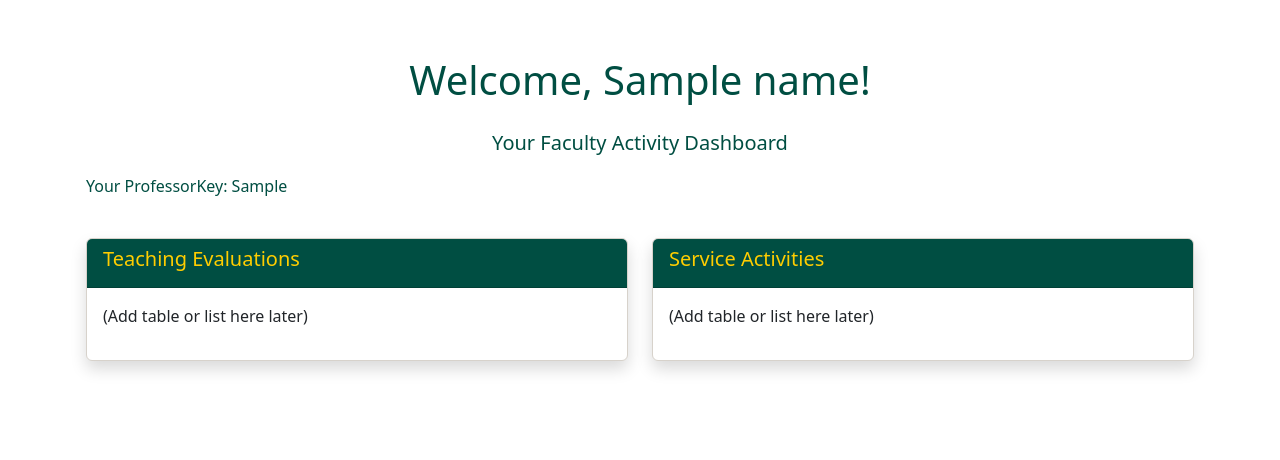
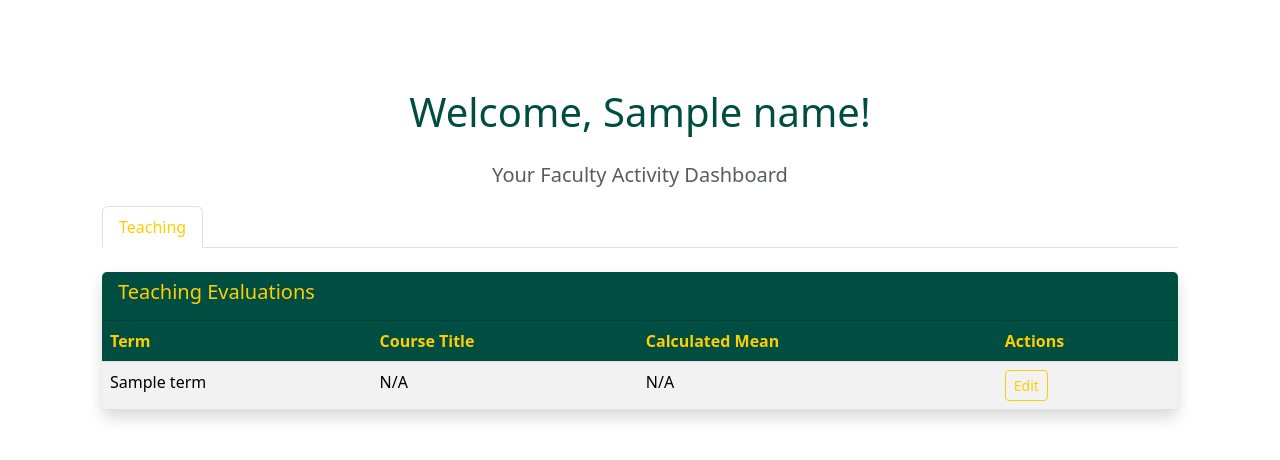
Before and after one commit to Akshay501/FAR_Dashboard, a Flask app: template templates/professor/dashboard.html in a window 1280 px wide. Shown: the part 130-590 px from the top of the page. Run offline with Flask 3, Linux system fonts and the light colour scheme; the template is opened without the code that fills it: most values are stand-ins (such as "Sample title", 1, 10 or a date in 2020).

Commit message:
Professor Dashboard
Created Professor Dashboard with Sections ( Teaching, Service, Grants tabs).

```diff
--- a/app.py
+++ b/app.py
@@ -2,6 +2,9 @@ from flask import Flask, render_template, request, redirect, url_for, flash, ses
 from flask_login import LoginManager, UserMixin, login_user, logout_user, login_required, current_user
 from models.user import user
 from models.professor import professor
+from models.teachingevaluation import teachingevaluation
+from models.service import service
+from models.grants import grants
 import os
 
 app = Flask(__name__)
@@ -74,9 +77,27 @@ def professor_dashboard():
     if current_user.role != 'professor':
         return redirect(url_for('login'))
 
+    # Fetch teaching evaluations
+    te = teachingevaluation()
+    te.getByProfessor(current_user.professor_key)
+    evals = te.data
+
+    # Fetch service activities
+    srv = service()
+    srv.getByProfessor(current_user.professor_key)
+    services = srv.data
+
+    # Fetch grants
+    gr = grants()
+    gr.getByProfessor(current_user.professor_key)
+    grants_list = gr.data
+
     return render_template('professor/dashboard.html',
                            name=current_user.name,
-                           professor_key=current_user.professor_key)
+                           professor_key=current_user.professor_key,
+                           evals=evals,
+                           services=services,
+                           grants_list=grants_list)
 
 @app.route('/admin/dashboard', methods=['GET', 'POST'])
 @login_required
--- a/templates/professor/dashboard.html
+++ b/templates/professor/dashboard.html
@@ -1,35 +1,159 @@
 {% extends "base.html" %}
+
 {% block content %}
-<div class="row">
-  <div class="col-12">
+<div class="container">
   <h1 class="text-center mb-4" style="color: #004e42;">
     Welcome, {{ name }}!
   </h1>
-    <p class="lead text-center">Your Faculty Activity Dashboard</p>
-    <p>Your ProfessorKey: {{ professor_key }}</p>
+  <p class="lead text-center text-muted">
+    Your Faculty Activity Dashboard
+  </p>
+
+  <!-- Tabs for sections -->
+  <ul class="nav nav-tabs mb-4" role="tablist">
+    <li class="nav-item" role="presentation">
+      <button class="nav-link active" id="teaching-tab" data-bs-toggle="tab" data-bs-target="#teaching" type="button" role="tab" aria-controls="teaching" aria-selected="true">
+        Teaching
+      </button>
+    </li>
+    <li class="nav-item" role="presentation">
+      <button class="nav-link" id="service-tab" data-bs-toggle="tab" data-bs-target="#service" type="button" role="tab" aria-controls="service" aria-selected="false">
+        Service
+      </button>
+    </li>
+    <li class="nav-item" role="presentation">
+      <button class="nav-link" id="grants-tab" data-bs-toggle="tab" data-bs-target="#grants" type="button" role="tab" aria-controls="grants" aria-selected="false">
+        Grants
+      </button>
+    </li>
+  </ul>
+
+  <div class="tab-content">
+    <!-- Teaching Tab -->
+    <div class="tab-pane fade show active" id="teaching" role="tabpanel" aria-labelledby="teaching-tab">
+      <div class="card shadow border-0">
+        <div class="card-header" style="background-color: #004e42; color: #ffcd00;">
+          <h5>Teaching Evaluations</h5>
+        </div>
+        <div class="card-body p-0">
+          {% if evals %}
+            <div class="table-responsive">
+              <table class="table table-striped table-hover mb-0">
+                <thead>
+                  <tr>
+                    <th>Term</th>
+                    <th>Course Title</th>
+                    <th>Calculated Mean</th>
+                    <th>Actions</th>
+                  </tr>
+                </thead>
+                <tbody>
+                  {% for eval in evals %}
+                  <tr>
+                    <td>{{ eval['Term'] or 'N/A' }}</td>
+                    <td>{{ eval['Course Title'] or 'N/A' }}</td>
+                    <td>{{ eval['Calculated Mean'] or 'N/A' }}</td>
+                    <td>
+                      <a href="#" class="btn btn-sm btn-outline-primary">Edit</a>
+                    </td>
+                  </tr>
+                  {% endfor %}
+                </tbody>
+              </table>
+            </div>
+          {% else %}
+            <p class="text-center text-muted mt-3">No teaching evaluations found.</p>
+          {% endif %}
+        </div>
       </div>
     </div>
 
-<div class="row mt-4">
-  <div class="col-md-6">
-    <div class="card shadow">
+    <!-- Service Tab -->
+    <div class="tab-pane fade" id="service" role="tabpanel" aria-labelledby="service-tab">
+      <div class="card shadow border-0">
         <div class="card-header" style="background-color: #004e42; color: #ffcd00;">
-        <h5>Teaching Evaluations</h5>
+          <h5>Service Activities</h5>
         </div>
-      <div class="card-body">
-        <p>(Add table or list here later)</p>
+        <div class="card-body p-0">
+          {% if services %}
+            <div class="table-responsive">
+              <table class="table table-striped table-hover mb-0">
+                <thead>
+                  <tr>
+                    <th>Type</th>
+                    <th>Term</th>
+                    <th>Position</th>
+                    <th>Hours/Semester</th>
+                    <th>Actions</th>
+                  </tr>
+                </thead>
+                <tbody>
+                  {% for srv in services %}
+                  <tr>
+                    <td>{{ srv['Type'] or 'N/A' }}</td>
+                    <td>{{ srv['Term'] or 'N/A' }}</td>
+                    <td>{{ srv['Position'] or 'N/A' }}</td>
+                    <td>{{ srv['Hours/Semester'] or 'N/A' }}</td>
+                    <td>
+                      <a href="#" class="btn btn-sm btn-outline-primary">Edit</a>
+                    </td>
+                  </tr>
+                  {% endfor %}
+                </tbody>
+              </table>
+            </div>
+          {% else %}
+            <p class="text-center text-muted mt-3">No service activities found.</p>
+          {% endif %}
         </div>
       </div>
     </div>
-  <div class="col-md-6">
-    <div class="card shadow">
+
+    <!-- Grants Tab -->
+    <div class="tab-pane fade" id="grants" role="tabpanel" aria-labelledby="grants-tab">
+      <div class="card shadow border-0">
         <div class="card-header" style="background-color: #004e42; color: #ffcd00;">
-        <h5>Service Activities</h5>
+          <h5>Grants</h5>
         </div>
-      <div class="card-body">
-        <p>(Add table or list here later)</p>
+        <div class="card-body p-0">
+          {% if grants_list %}
+            <div class="table-responsive">
+              <table class="table table-striped table-hover mb-0">
+                <thead>
+                  <tr>
+                    <th>Title</th>
+                    <th>Begin Date</th>
+                    <th>End Date</th>
+                    <th>Allocated Amount</th>
+                    <th>Actions</th>
+                  </tr>
+                </thead>
+                <tbody>
+                  {% for gr in grants_list %}
+                  <tr>
+                    <td>{{ gr['Title'] or 'N/A' }}</td>
+                    <td>{{ gr['Begin Date'] or 'N/A' }}</td>
+                    <td>{{ gr['End Date'] or 'N/A' }}</td>
+                    <td>{{ gr['Allocated Amount'] or 'N/A' }}</td>
+                    <td>
+                      <a href="#" class="btn btn-sm btn-outline-primary">Edit</a>
+                    </td>
+                  </tr>
+                  {% endfor %}
+                </tbody>
+              </table>
+            </div>
+          {% else %}
+            <p class="text-center text-muted mt-3">No grants found.</p>
+          {% endif %}
         </div>
       </div>
     </div>
   </div>
+</div>
+
+<!-- Bootstrap tab script (if not in base.html) -->
+<script>
+  var tabTrigger = new bootstrap.Tab(document.getElementById('teaching-tab'));
+</script>
 {% endblock %}
```
Also changed, not shown: models/grants.py (added, +12 -0 lines), models/service.py (added, +12 -0 lines), models/baseObject.py (line endings or trailing spaces). Lines whose indentation alone changed are shown as unchanged.
